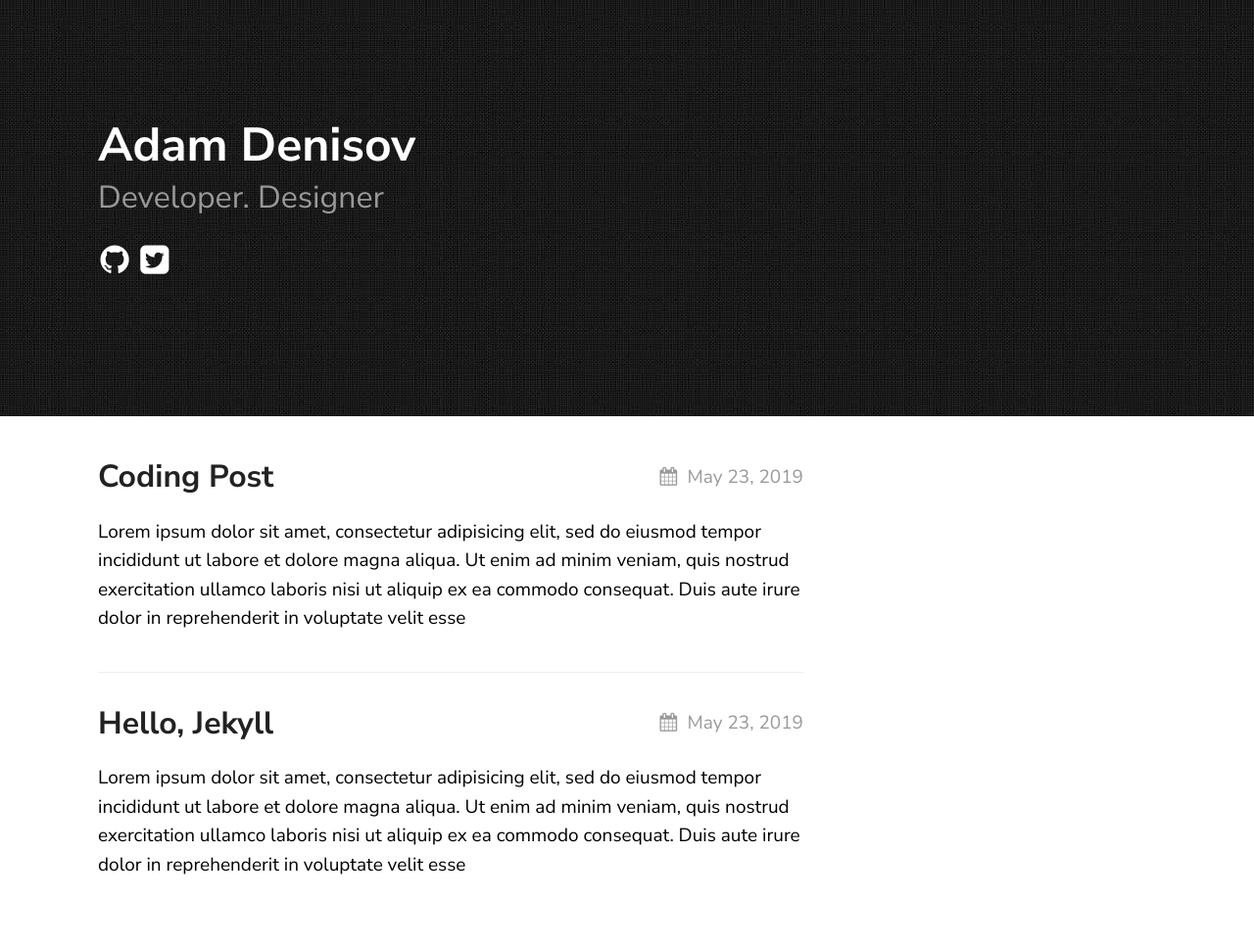
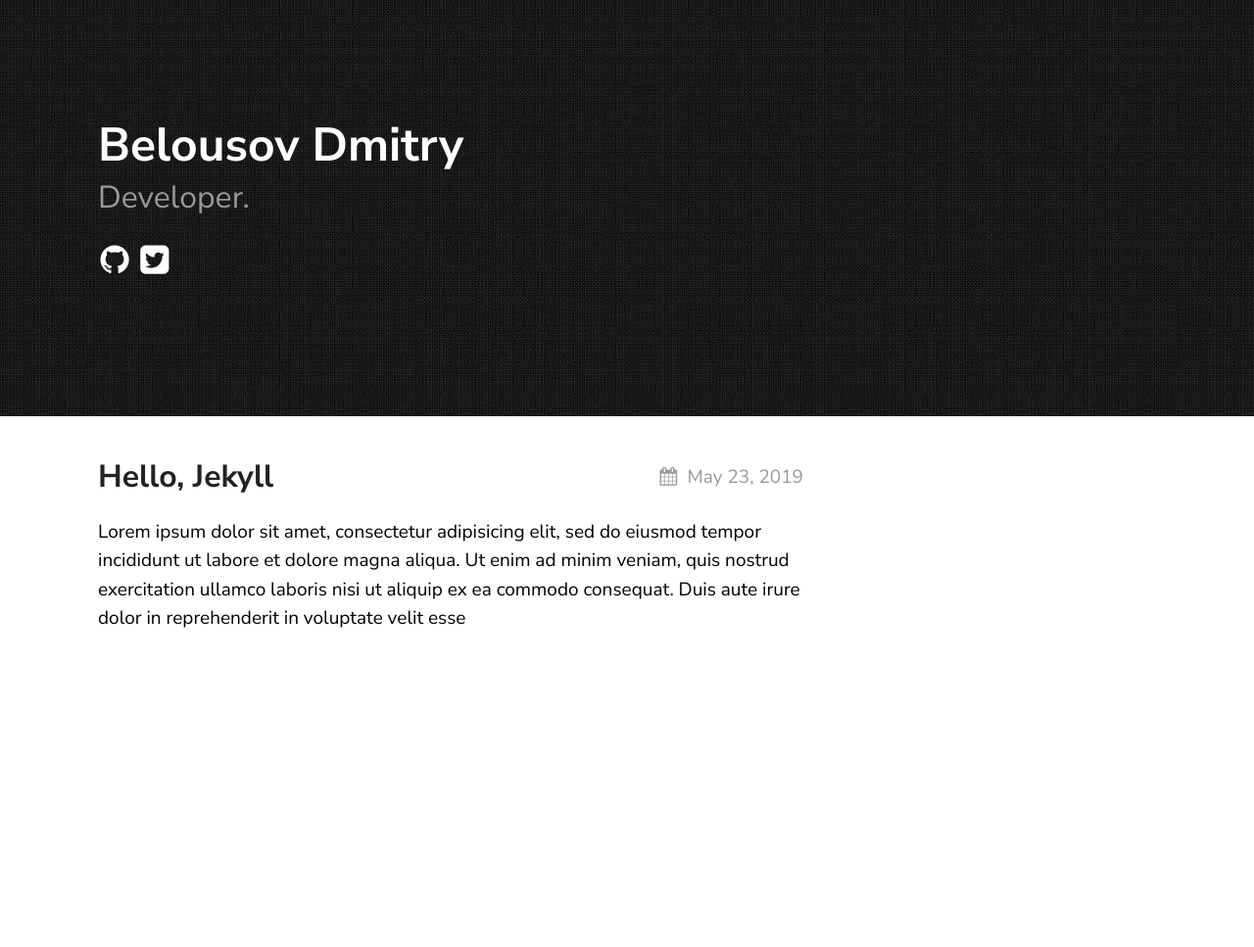
Before and after one commit to beldmian/beldmian.github.io, a Jekyll site: the page built from index.md, in a window 1280 px wide. Shown: the whole page at 98% size. Built offline with Jekyll 4.4.1, drawn with Linux system fonts in a browser that asks for light colours; after the commit the page ends 900 px from its top, so only the background shows below that.

Commit message:
Fix some names)

````diff
--- a/_config.yml
+++ b/_config.yml
@@ -2,9 +2,7 @@ title: Beldmian's blog
 author: beldmian
 email: beldmian@gmail.com
 description: > # this means to ignore newlines until "show_exerpts:"
-  Write an awesome description for your new site here. You can edit this
-  line in _config.yml. It will appear in your document head meta (for
-  Google search results) and in your feed.xml site description.
+  Just a backend developer blog
 show_excerpts: true # set to true to show excerpts on the homepage
 baseurl: /
 
@@ -15,8 +13,8 @@ sass:
 
 permalink: /posts/:title/
 texture:
-  title: Adam Denisov
-  tagline: Developer. Designer
+  title: Belousov Dmitry
+  tagline: Developer.
   date_format: "%b %-d, %Y"
   style: black
   showNav: false
--- a/_posts/2019-06-30-coding-post.markdown
+++ /dev/null
@@ -1,32 +0,0 @@
----
-layout: post
-title:  "Coding Post"
-description: An example post which shows code rendering.
-date:   2019-05-23 21:03:36 +0530
-categories: Javascript NodeJS
----
-Lorem ipsum dolor sit amet, consectetur adipisicing elit, sed do eiusmod tempor incididunt ut labore et dolore magna aliqua. Ut enim ad minim veniam, quis nostrud exercitation ullamco laboris nisi ut aliquip ex ea commodo consequat. Duis aute irure dolor in reprehenderit in voluptate velit esse
-
-```javascript
-const express = require('express')
-const app = express()
-
-app.get('/', function (req, res) {
-  res.send('Hello World')
-})
-
-app.listen(3000)
-```
-
-Lorem ipsum dolor sit amet, consectetur adipisicing elit. Aliquam qui voluptatem excepturi nemo similique atque sapiente aperiam, dolorum deleniti! Esse quam perferendis temporibus nemo at molestias necessitatibus tenetur cupiditate sapiente. Lorem ipsum dolor sit amet, consectetur adipisicing elit. Nihil et voluptatibus non labore officiis assumenda, distinctio perspiciatis blanditiis nesciunt rerum molestias impedit fugiat nulla qui libero minima quasi! Libero, iure.
-
-```scss
-body {
-	font-family: 'Nunito Sans', sans-serif;
-	line-height: 1.5em;
-	margin: 0;
-	-webkit-font-smoothing: antialiased;
-	-moz-osx-font-smoothing: grayscale;
-}
-```
-Lorem ipsum dolor sit amet, consectetur adipisicing elit. Aliquam rerum, ratione impedit necessitatibus facere soluta odio repellat asperiores neque! Sunt iusto quia suscipit amet inventore eum, vel molestiae reiciendis alias.
````
